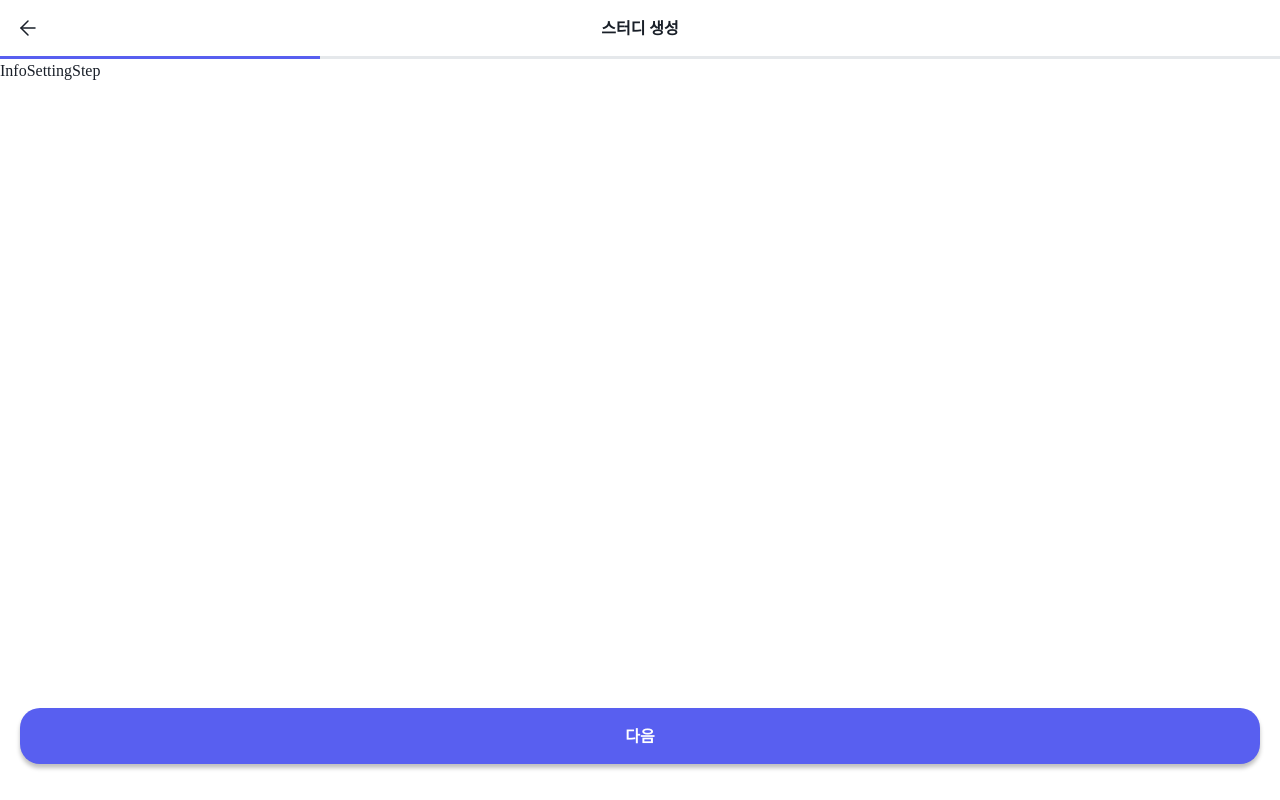
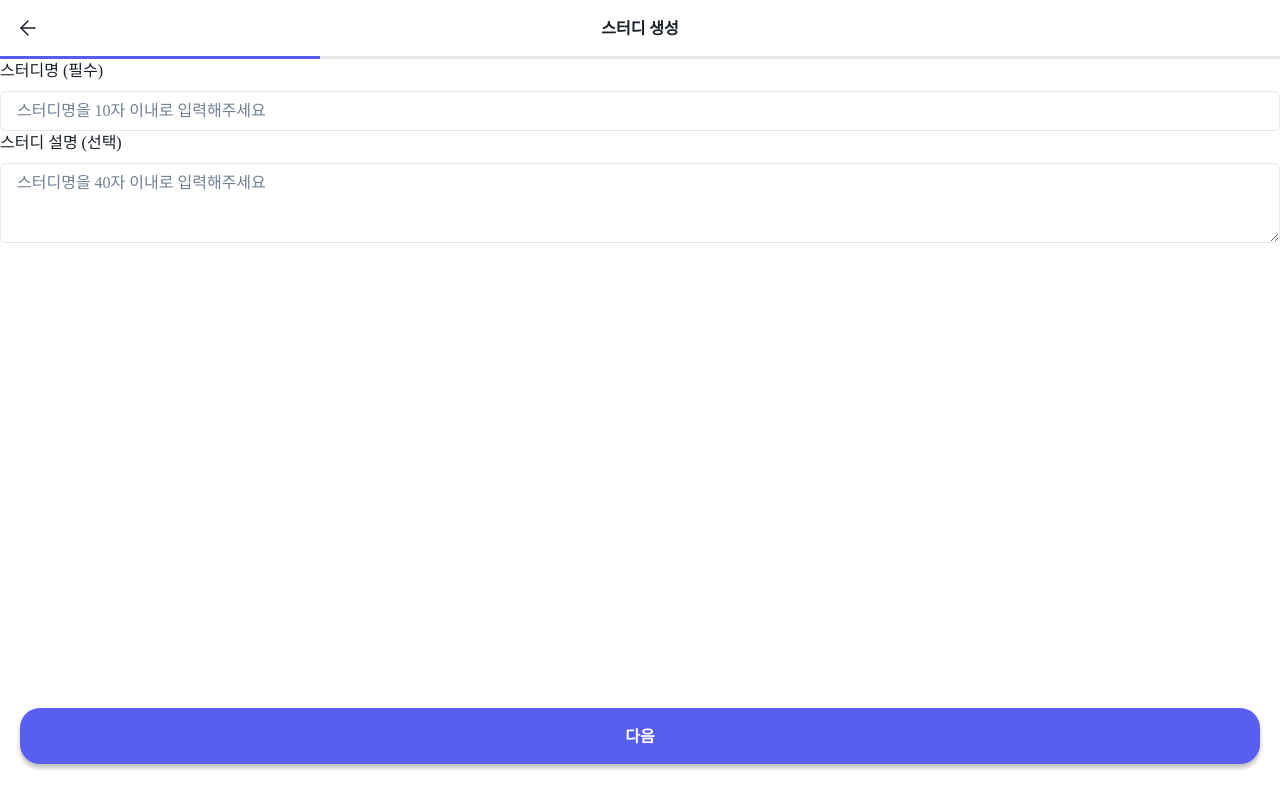
Before and after one commit to mash-up-kr/moit-web, a React (Vite) app: page /register in a window 1280 px wide. Built offline with nearby package versions, Linux system fonts and the light colour scheme; a web font is replaced by a local one; what emotion-normalize would draw is missing.

Commit message:
✨ feat: formData model 및 handler 구현, react-hook-form 모듈 추가

```diff
--- a/package.json
+++ b/package.json
@@ -38,6 +38,7 @@
     "framer-motion": "^10.12.16",
     "react": "^18.2.0",
     "react-dom": "^18.2.0",
+    "react-hook-form": "^7.45.1",
     "react-query": "^3.39.3",
     "react-router-dom": "^6.11.2",
     "recoil": "^0.7.7",
--- a/src/components/Button.tsx
+++ b/src/components/Button.tsx
@@ -13,6 +13,7 @@ interface ButtonProps extends PropsWithChildren {
   width?: number;
   size?: ButtonSize;
   isDisabled?: boolean;
+  type?: React.ButtonHTMLAttributes<HTMLButtonElement>['type'];
 }
 
 const DEFAULT_LABEL = '확인';
@@ -25,6 +26,7 @@ const Button = ({
   size = 'l',
   isDisabled = false,
   children,
+  type,
 }: ButtonProps) => {
   return (
     <StyledButton
@@ -33,6 +35,7 @@ const Button = ({
       size={size}
       isDisabled={isDisabled}
       onClick={onClick}
+      type={type}
     >
       <Text as="span" color={color} type="h6">
         {label ?? children ?? DEFAULT_LABEL}
@@ -43,6 +46,7 @@ const Button = ({
 
 const disabledStyle = css({
   backgroundColor: theme.colors.primary.disabled,
+  color: theme.palette.gray700,
   boxShadow: 'none',
 });
 
--- a/src/screens/StudyRegisterScreen/StudyRegisterScreen.tsx
+++ b/src/screens/StudyRegisterScreen/StudyRegisterScreen.tsx
@@ -2,6 +2,7 @@ import { FC, useState } from 'react';
 import { Box, Progress } from '@chakra-ui/react';
 import ScreenHeader from 'components/ScreenHeader';
 import SvgIcon from '@components/SvgIcon';
+import { RegisterFormData } from '../../../types/register';
 import {
   InfoSettingStep,
   NotiSettingStep,
@@ -13,6 +14,11 @@ const STEPS = ['info', 'schedule', 'rule', 'noti'] as const;
 
 const StudyRegisterScreen: FC = () => {
   const [step, setStep] = useState<(typeof STEPS)[number]>(STEPS[0]);
+  const [formData, setFormData] = useState<RegisterFormData>(
+    {} as RegisterFormData,
+  );
+  console.log('🚀 ~ file: StudyRegisterScreen.tsx:20 ~ formData:', formData);
+
   const currentStepIdx = STEPS.findIndex((t) => t === step);
 
   const handleClickPrev = () => {
@@ -22,6 +28,10 @@ const StudyRegisterScreen: FC = () => {
     }
     setStep(STEPS[currentStepIdx - 1]);
   };
+
+  function handleChangeFormData(data: Partial<RegisterFormData>): void {
+    setFormData((prev) => ({ ...prev, ...data }));
+  }
 
   return (
     <Box>
@@ -38,7 +48,12 @@ const StudyRegisterScreen: FC = () => {
 
       <Box>
         {step === 'info' && (
-          <InfoSettingStep onNext={() => setStep('schedule')} />
+          <InfoSettingStep
+            onNext={(data) => {
+              setStep('schedule');
+              handleChangeFormData(data);
+            }}
+          />
         )}
         {step === 'schedule' && (
           <ScheduleSettingStep onNext={() => setStep('rule')} />
--- a/src/screens/StudyRegisterScreen/steps/InfoSettingStep.tsx
+++ b/src/screens/StudyRegisterScreen/steps/InfoSettingStep.tsx
@@ -1,20 +1,57 @@
 import { FC } from 'react';
-import { Box } from '@chakra-ui/react';
+import { useForm } from 'react-hook-form';
+import { FormLabel, FormControl, Input, Textarea } from '@chakra-ui/react';
 import Button from '@components/Button';
+import { InfoStepFormData } from '../../../../types/register';
 import LargeBottom from '../component/LargeBottom';
 
 interface InfoSettingStepProps {
-  onNext: () => void;
+  onNext: (data: InfoStepFormData) => void;
 }
 
 const InfoSettingStep: FC<InfoSettingStepProps> = ({ onNext }) => {
+  const {
+    handleSubmit,
+    register,
+    formState: { errors },
+  } = useForm<InfoStepFormData>();
+
+  const onSubmit = handleSubmit((values) => {
+    console.log('🚀', errors, values);
+    onNext(values);
+  });
+
+  const isDisabled = Object.keys(errors).length > 0;
+
   return (
-    <Box>
-      <Box>InfoSettingStep</Box>
+    <form onSubmit={onSubmit}>
+      <FormControl>
+        <FormLabel>스터디명 (필수)</FormLabel>
+        <Input
+          id="name"
+          placeholder="스터디명을 10자 이내로 입력해주세요"
+          {...register('name', {
+            required: true,
+            maxLength: 10,
+          })}
+        />
+      </FormControl>
+
+      <FormControl>
+        <FormLabel>스터디 설명 (선택)</FormLabel>
+        <Textarea
+          id="desc"
+          placeholder="스터디명을 40자 이내로 입력해주세요"
+          {...register('description', {
+            maxLength: 40,
+          })}
+        />
+      </FormControl>
+
       <LargeBottom>
-        <Button label="다음" onClick={onNext} />
+        <Button label="다음" type="submit" isDisabled={isDisabled} />
       </LargeBottom>
-    </Box>
+    </form>
   );
 };
 
```
Also changed, not shown: types/register.d.ts (added, +81 -0 lines), .pnp.cjs, 1 other file (tests, documents, lock files or other folders).
